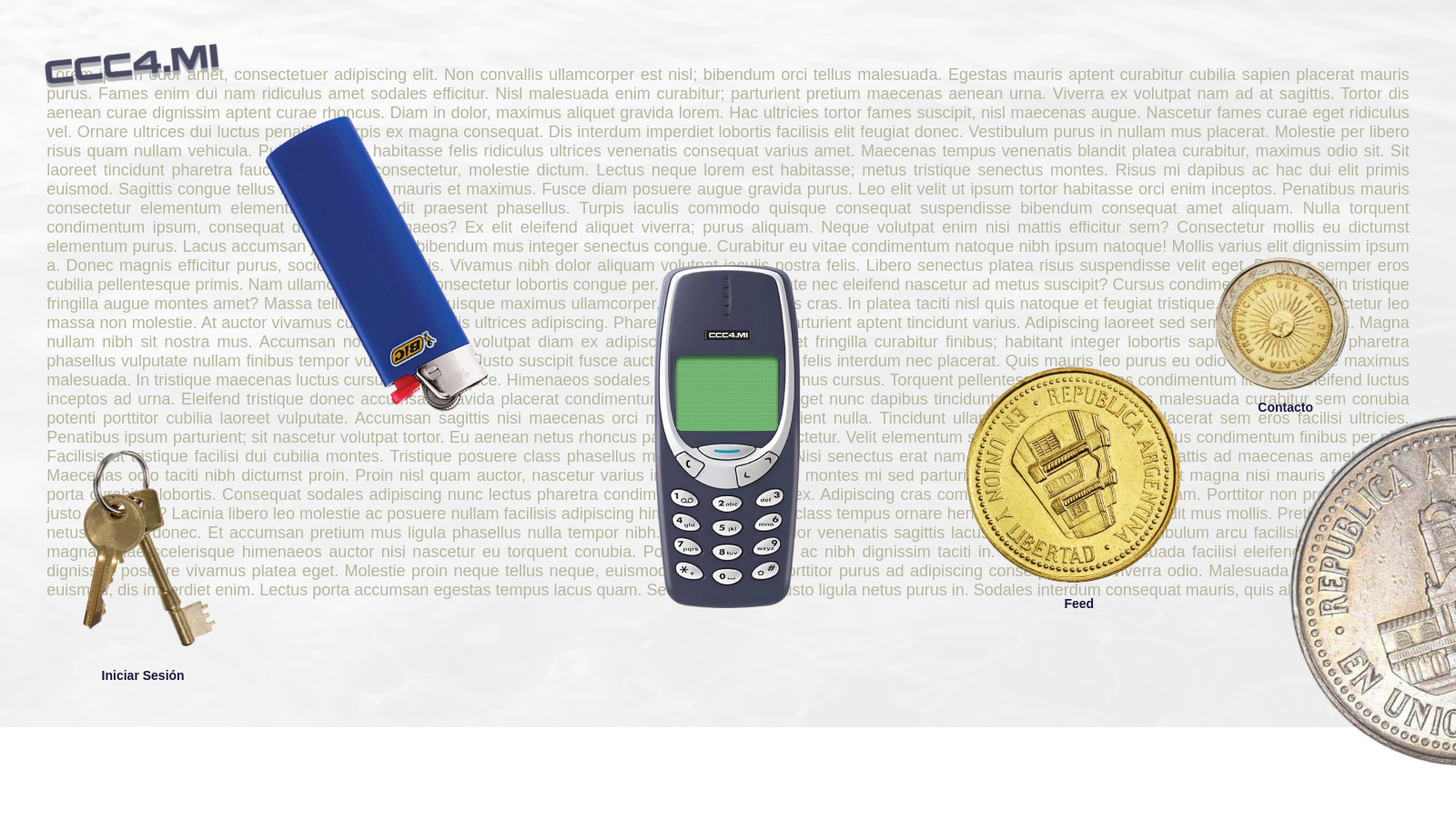
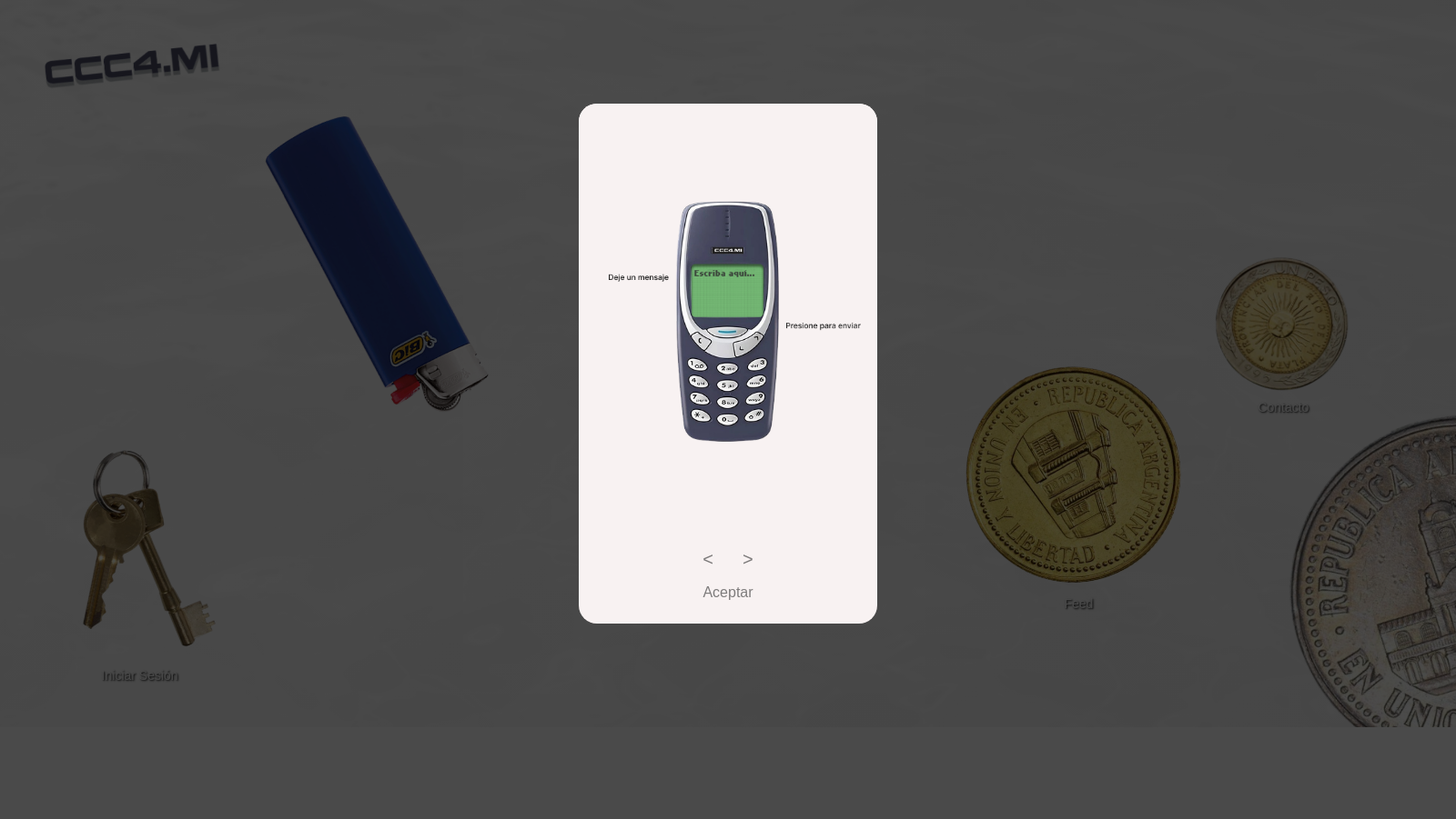
Before and after one commit to ccc4mi/nioka, a Flask app: page / in a window 1600 px wide; the page is wider, and only the part inside the window is pictured. Shown: that part at 91% size. After the commit the page ends 800 px from the top of that part, so only its background shows below. Run offline with Flask 3, Linux system fonts and the light colour scheme; some web fonts are replaced.

Commit message:
Tutorial popup agregado

```diff
--- a/run.py
+++ b/run.py
@@ -39,9 +39,9 @@
         except Exception as e:
             db.session.rollback()
         return redirect(url_for('inicio'))
+    mostrar_popup=True
 
-
-    return render_template('inicio.html')
+    return render_template('inicio.html',mostrar_popup=mostrar_popup)
 
 #----------------------------------Feed------------------------------------------
 @app.route('/feed', methods=['GET', 'POST'])
--- a/static/1.css
+++ b/static/1.css
@@ -77,6 +77,96 @@
     }
 }
 
+/*----------------------Bienvenida------------------------*/
+/* Estilos del Popup */
+.popup {
+    display: none;
+    position: fixed;
+    top: 0;
+    left: 0;
+    width: 100%;
+    height: 100%;
+    background: rgba(0, 0, 0, 0.7); /* Fondo oscuro */
+    z-index: 9999;
+    justify-content: center;
+    align-items: center;
+}
+
+.popup-content {
+    background: #F8F2F2;
+    padding: 0px;
+    border-radius: 20px;
+    text-align: center;
+    width: auto;
+    height: auto;
+    overflow: hidden;
+}
+
+.carousel {
+    position: relative;
+    display: flex;
+    justify-content: center;
+    align-items: center;
+    margin-bottom: 5px;
+}
+
+.carousel-image {
+    display: none;
+    width: 100%;
+    max-height: 60vh;
+    object-fit: contain;
+}
+
+.carousel-image.active {
+    display: block;
+}
+
+.carousel-buttons {
+    display: flex;
+    justify-content: center;
+    margin-top: 10px;
+    margin-bottom: 0px;
+}
+
+.carousel-buttons button {
+    background:transparent;
+    color: #3333339d;
+    border: none;
+    cursor: pointer;
+    font-size: 20px;
+    border-radius: 50px;
+}
+
+.carousel-buttons button:hover {
+    color: #0755AA;
+}
+
+#prevBtn {
+    margin-right: 10px; /* Espacio entre el botón izquierdo y el botón derecho */
+}
+
+#nextBtn {
+    margin-left: 10px; /* Espacio entre el botón derecho y el botón izquierdo */
+}
+
+.accept-btn {
+    background:transparent;
+    color: #3333339d;
+    padding: 15px 25px;
+    border: none;
+    cursor: pointer;
+    border-radius: 5px;
+    font-size: 16px;
+    margin-top: 0px;
+    margin-bottom: 10px;
+}
+
+.accept-btn:hover {
+    background:transparent;
+    color: #28a745;
+}
+/*--------------------------Navbar---------------------*/
+
 .navbar {
     display: flex;
     justify-content: space-between;
@@ -95,7 +185,8 @@
 .navbar-logo img {
     height: 16px;
     left: -20%;
-    top:-20px;
+    top:5%;
+    display: block;
     position: relative;
 }
 
@@ -227,9 +318,10 @@
     margin-top: -10%;
     transform: translateX(-50%);
     background-color: transparent;
-    color: rgb(27, 24, 64);
+    color: #f2f2f2;
+    text-shadow: 1px 1px 2px rgb(0, 0, 0);
     font-size: 14px;
-    font-weight: bold;
+    font-weight: 200;
     font-family: Arial, Helvetica, sans-serif;
     z-index: 20;
 }
@@ -474,7 +566,7 @@
     top: 10%;
     left:27.5%;
     width: 45%;
-    height: 100%;
+    height: 85%;
     overflow-y: scroll;
     border: none;
     padding: 0px;
@@ -512,8 +604,8 @@
 }
 
 .scroll-to-top {
-    display: block;
-    position: absolute;
+    display: none;
+    position: fixed;
     bottom: 2% ;
     right: 2% ;
     background-color: transparent;
@@ -659,6 +751,7 @@
 }
 
 
+
 /* Mostrar el botón en pantallas pequeñas */
 @media (max-width: 768px) {
 
@@ -802,7 +895,7 @@
     #chicas{
         position: absolute;
         top: 82%;
-        left: 55%;
+        left: 48%;
         max-width: 50%;
         max-height: auto;
     }
@@ -823,4 +916,10 @@
         -ms-overflow-style: none; /* Para Internet Explorer y Edge */
     }
 
+
+    /*------------------------carrusel----------------------------*/
+    .carousel-buttons{
+        display: none;
+    }
+
 }
--- a/templates/base.html
+++ b/templates/base.html
@@ -16,35 +16,26 @@
         <div class="overlay"></div>
     </div>
 
-   <!-- <nav class="navbar">
-       <div class="navbar-logo">
-            <a href="{{url_for('inicio')}}">
-                <img src="static/logo.png"  alt="Logo">
-            </a>
-        </div>
-        <ul class="navbar-menu">
-            <li class="alt-feed">
-                <a href="{{url_for ('feed')}}">
-                    <img src="static/feed.png" id="feed" alt="feed" height="18">
-                </a>
-            </li>
-            <li class="alt-ig">
-                <a href="https://www.instagram.com/ccc4.mi/">
-                    <img src="static/IG.png" id="ig" alt="instagram" height="18">
-                </a>
-            </li>
-
-            <li class="alt-user">
-                <a href="{{ url_for('iniciarSesion') }}">
-                    <img src="static/user.png" alt="Iniciar sesion"  height="18">
-                </a>
-            </li>
-        </ul>
-    </nav>-->
-
     <div class="main-content">
         {% block content %}{% endblock %}
     </div>
+
+     <!-- Popup de bienvenida -->
+     <div id="popup" class="popup" data-mostrar-popup="{{ mostrar_popup | tojson }}">
+         <div class="popup-content">
+             <div class="carousel">
+                 <img src="{{ url_for('static', filename='tutorial1.png') }}" class="carousel-image active" alt="Paso 1">
+                 <img src="{{ url_for('static', filename='tutorial2.png') }}" class="carousel-image" alt="Paso 2">
+                 <img src="{{ url_for('static', filename='tutorial3.png') }}" class="carousel-image" alt="Paso 3">
+             </div>
+             <div class="carousel-buttons">
+                 <button id="prevBtn">&lt;</button>
+                 <button id="nextBtn">&gt;</button>
+             </div>
+             <button id="acceptBtn" class="accept-btn">Aceptar</button>
+         </div>
+     </div>
+
     <script src="static/1.js"></script>
 </body>
 </html>
--- a/templates/inicio.html
+++ b/templates/inicio.html
@@ -76,7 +76,7 @@
 
 
 
-
+<!--
     <div class="Texto">
         Lorem ipsum odor amet, consectetuer adipiscing elit. Non convallis ullamcorper est nisl; bibendum orci tellus malesuada. Egestas mauris aptent curabitur cubilia sapien placerat mauris purus. Fames enim dui nam ridiculus amet sodales efficitur. Nisl malesuada enim curabitur; parturient pretium maecenas aenean urna. Viverra ex volutpat nam ad at sagittis. Tortor dis aenean curae dignissim aptent curae rhoncus. Diam in dolor, maximus aliquet gravida lorem. Hac ultricies tortor fames suscipit, nisl maecenas augue.
 
@@ -105,7 +105,7 @@
 
 
     </div>
-
+-->
 
     <div class="scrollable-window">
         {% for entrada in entradas %}
```
Also changed, not shown: static/1.js (+110 -4 lines), static/tutorial1.png (added), static/tutorial2.png (added), static/tutorial3.png (added).
